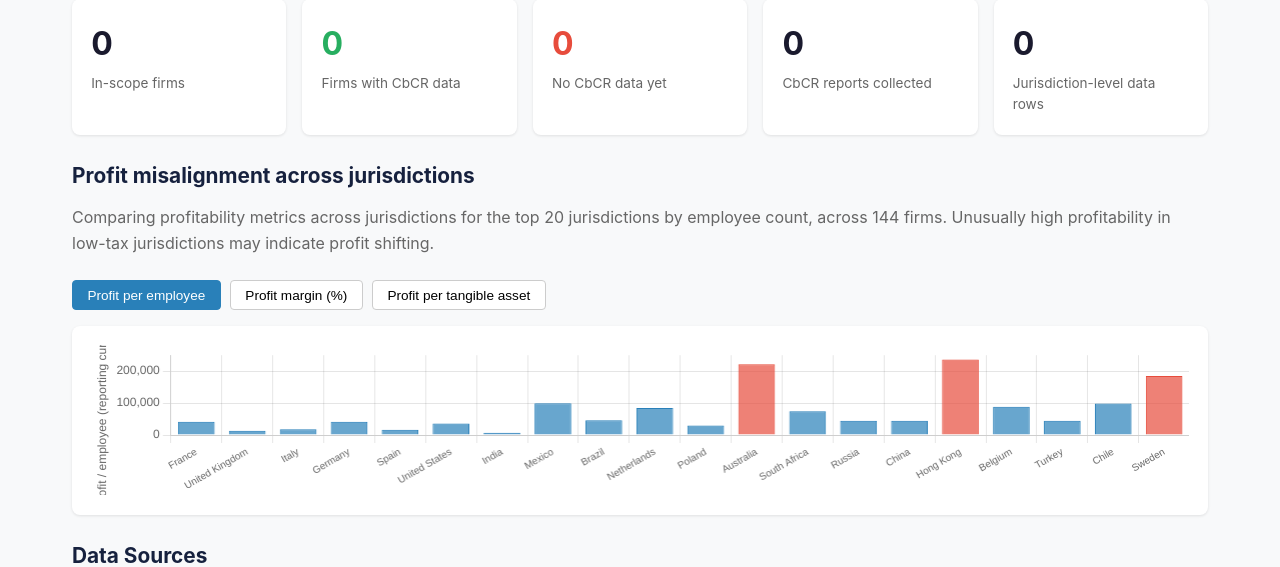
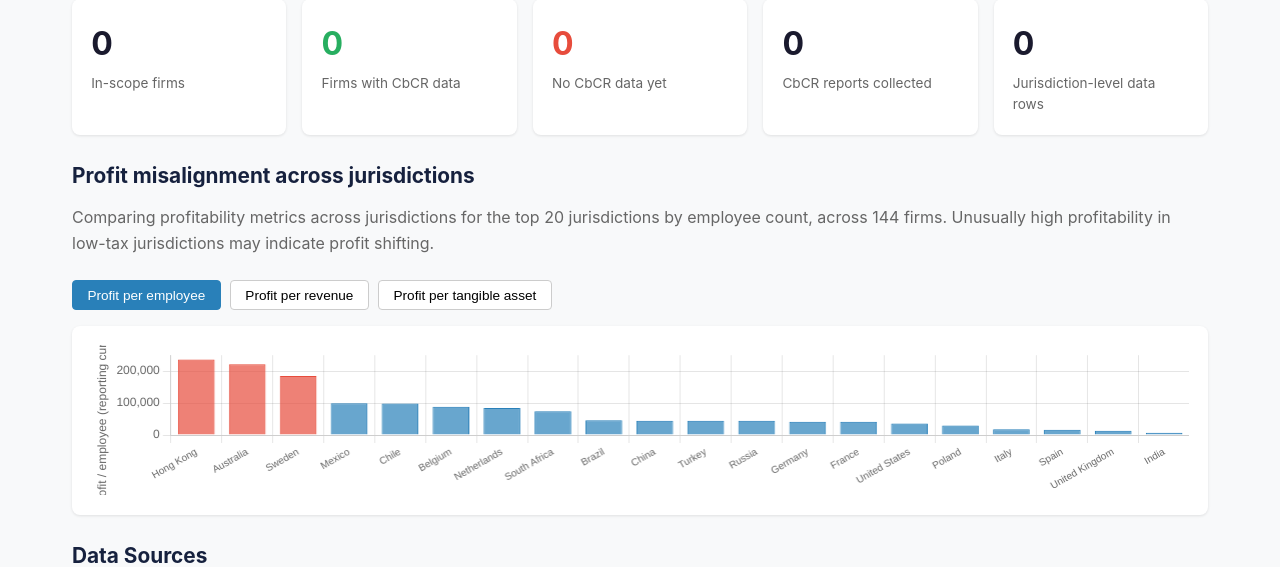
Before and after one commit to alisonschultz/pcbcr-database, a Flask app: page / in a window 1280 px wide. Shown: the part 185-752 px from the top of the page. Run offline with Flask 3, Linux system fonts and the light colour scheme; data that the repository does not hold is empty.

Commit message:
Rename profit margin to profit per revenue, sort bars by value descending
- Consistent naming: profit per employee / profit per revenue / profit per asset
- Each view sorts jurisdictions by value, largest bar at left
- Red bars highlight jurisdictions with profitability >2x average

Co-Authored-By: Claude Opus 4.6 (1M context) <noreply@anthropic.com>

```diff
--- a/webapp/app.py
+++ b/webapp/app.py
@@ -287,8 +287,8 @@ def index():
 
         # Profitability per employee (primary view)
         agg['profit_per_employee'] = (agg['profit'] / agg['employees']).round(0)
-        # Profit margin (profit / revenue)
-        agg['profit_margin'] = agg.apply(
+        # Profit per revenue
+        agg['profit_per_revenue'] = agg.apply(
             lambda r: round(r['profit'] / r['revenue'] * 100, 1) if r['revenue'] > 0 else None, axis=1)
         # Profitability per asset
         agg['profit_per_asset'] = agg.apply(
@@ -298,7 +298,7 @@ def index():
         misalignment_data = {
             'labels': top['jur_clean'].tolist(),
             'profit_per_employee': top['profit_per_employee'].tolist(),
-            'profit_margin': top['profit_margin'].tolist(),
+            'profit_per_revenue': top['profit_per_revenue'].tolist(),
             'profit_per_asset': [v if pd.notna(v) else None for v in top['profit_per_asset']],
             'n_firms': top['n_firms'].tolist(),
             'total_firms': int(df_m['company_name'].nunique()),
--- a/webapp/templates/index.html
+++ b/webapp/templates/index.html
@@ -32,7 +32,7 @@
 <p class="subtitle">Comparing profitability metrics across jurisdictions for the top 20 jurisdictions by employee count, across {{ "{:,}".format(misalignment_data['total_firms']) }} firms. Unusually high profitability in low-tax jurisdictions may indicate profit shifting.</p>
 <div style="margin: 0.8rem 0;">
     <button class="view-btn active" data-view="per_employee" onclick="switchView('per_employee', this)">Profit per employee</button>
-    <button class="view-btn" data-view="margin" onclick="switchView('margin', this)">Profit margin (%)</button>
+    <button class="view-btn" data-view="per_revenue" onclick="switchView('per_revenue', this)">Profit per revenue</button>
     <button class="view-btn" data-view="per_asset" onclick="switchView('per_asset', this)">Profit per tangible asset</button>
 </div>
 <style>
@@ -50,43 +50,49 @@
     const views = {
         per_employee: {
             values: data.profit_per_employee,
-            label: 'Profit before tax per employee',
-            xTitle: 'Profit / employee (reporting currency units)',
+            label: 'Profit per employee',
+            yTitle: 'Profit / employee (reporting currency units)',
             fmt: v => v.toLocaleString(undefined, {maximumFractionDigits: 0}),
         },
-        margin: {
-            values: data.profit_margin,
-            label: 'Profit margin (profit / revenue)',
-            xTitle: 'Profit margin (%)',
+        per_revenue: {
+            values: data.profit_per_revenue,
+            label: 'Profit per revenue',
+            yTitle: 'Profit / revenue (%)',
             fmt: v => v.toFixed(1) + '%',
         },
         per_asset: {
             values: data.profit_per_asset,
-            label: 'Profit per unit of tangible assets',
-            xTitle: 'Profit / tangible assets ratio',
+            label: 'Profit per tangible asset',
+            yTitle: 'Profit / tangible assets ratio',
             fmt: v => v != null ? v.toFixed(2) : 'N/A',
         },
     };
     let chart = null;
     function render(viewKey) {
         const view = views[viewKey];
+        // Sort by value descending (largest at left)
+        const indices = data.labels.map((_, i) => i);
         const vals = view.values;
-        const colors = vals.map(v => v > 0
-            ? (v > (vals.reduce((a,b)=>a+(b||0),0)/vals.filter(x=>x!=null).length * 2)
-                ? 'rgba(231, 76, 60, 0.7)' : 'rgba(41, 128, 185, 0.7)')
+        indices.sort((a, b) => (vals[b] || -Infinity) - (vals[a] || -Infinity));
+        const sortedLabels = indices.map(i => data.labels[i]);
+        const sortedVals = indices.map(i => vals[i]);
+        const sortedFirms = indices.map(i => data.n_firms[i]);
+        const avg = sortedVals.filter(x => x != null && x > 0).reduce((a, b) => a + b, 0)
+                  / sortedVals.filter(x => x != null && x > 0).length;
+        const colors = sortedVals.map(v => v > 0
+            ? (v > avg * 2 ? 'rgba(231, 76, 60, 0.7)' : 'rgba(41, 128, 185, 0.7)')
             : 'rgba(149, 165, 166, 0.7)');
-        const borders = vals.map(v => v > 0
-            ? (v > (vals.reduce((a,b)=>a+(b||0),0)/vals.filter(x=>x!=null).length * 2)
-                ? 'rgba(231, 76, 60, 1)' : 'rgba(41, 128, 185, 1)')
+        const borders = sortedVals.map(v => v > 0
+            ? (v > avg * 2 ? 'rgba(231, 76, 60, 1)' : 'rgba(41, 128, 185, 1)')
             : 'rgba(149, 165, 166, 1)');
         if (chart) chart.destroy();
         chart = new Chart(ctx, {
             type: 'bar',
             data: {
-                labels: data.labels,
+                labels: sortedLabels,
                 datasets: [{
                     label: view.label,
-                    data: vals,
+                    data: sortedVals,
                     backgroundColor: colors,
                     borderColor: borders,
                     borderWidth: 1,
@@ -105,13 +111,13 @@
                             },
                             afterBody: function(context) {
                                 const i = context[0].dataIndex;
-                                return 'Firms reporting: ' + data.n_firms[i];
+                                return 'Firms reporting: ' + sortedFirms[i];
                             }
                         }
                     }
                 },
                 scales: {
-                    y: { title: { display: true, text: view.xTitle } },
+                    y: { title: { display: true, text: view.yTitle } },
                     x: { ticks: { font: { size: 10 }, maxRotation: 45, minRotation: 30 } }
                 }
             }
```
